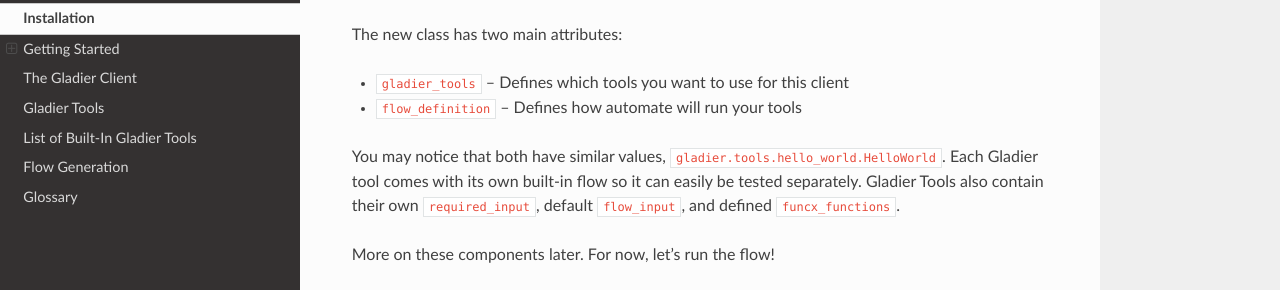
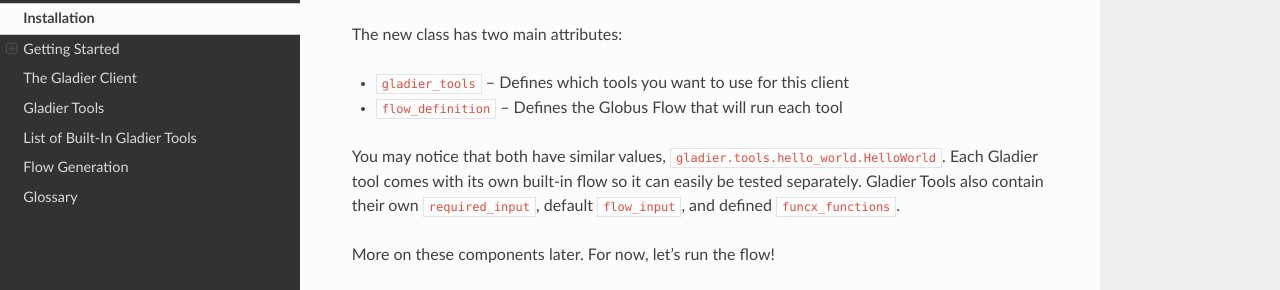
Before and after one commit to globus-gladier/gladier, a Sphinx documentation site: the page built from docs/installation.rst, in a window 1280 px wide and 900 px high, scrolled down 676 px. Shown: the part 160-450 px from the top of the window. Built offline with Sphinx 7.4.7 and the Read the Docs theme 2.0.0, drawn with Linux system fonts in a browser that asks for light colours; pages that are not in the unit, such as notebooks, are missing from menus.

Commit message:
chore: Fix reference to 'automate' in docs

```diff
--- a/docs/installation.rst
+++ b/docs/installation.rst
@@ -36,7 +36,7 @@
 The new class has two main attributes:
 
 * ``gladier_tools`` -- Defines which tools you want to use for this client
-* ``flow_definition`` -- Defines how automate will run your tools
+* ``flow_definition`` -- Defines the Globus Flow that will run each tool
 
 You may notice that both have similar values, ``gladier.tools.hello_world.HelloWorld``.
 Each Gladier tool comes with its own built-in flow so it can easily be tested separately.
```
